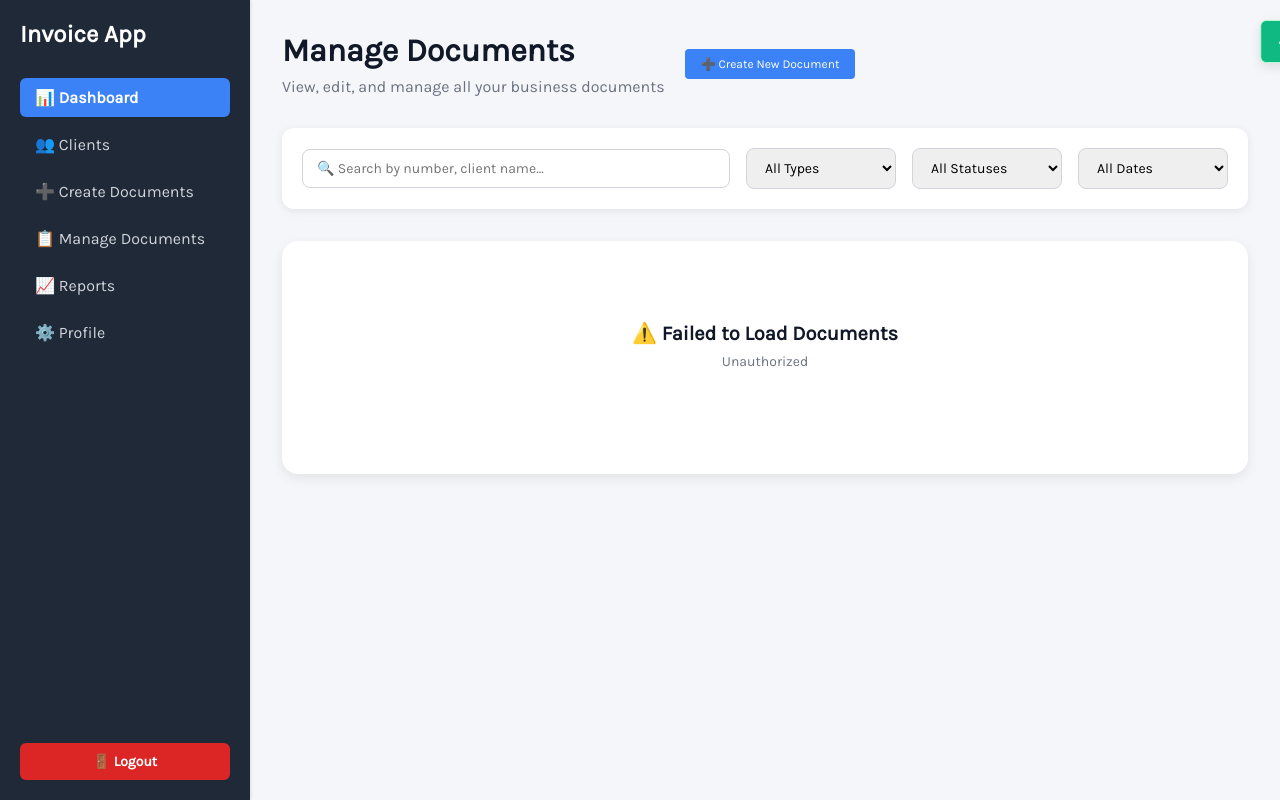
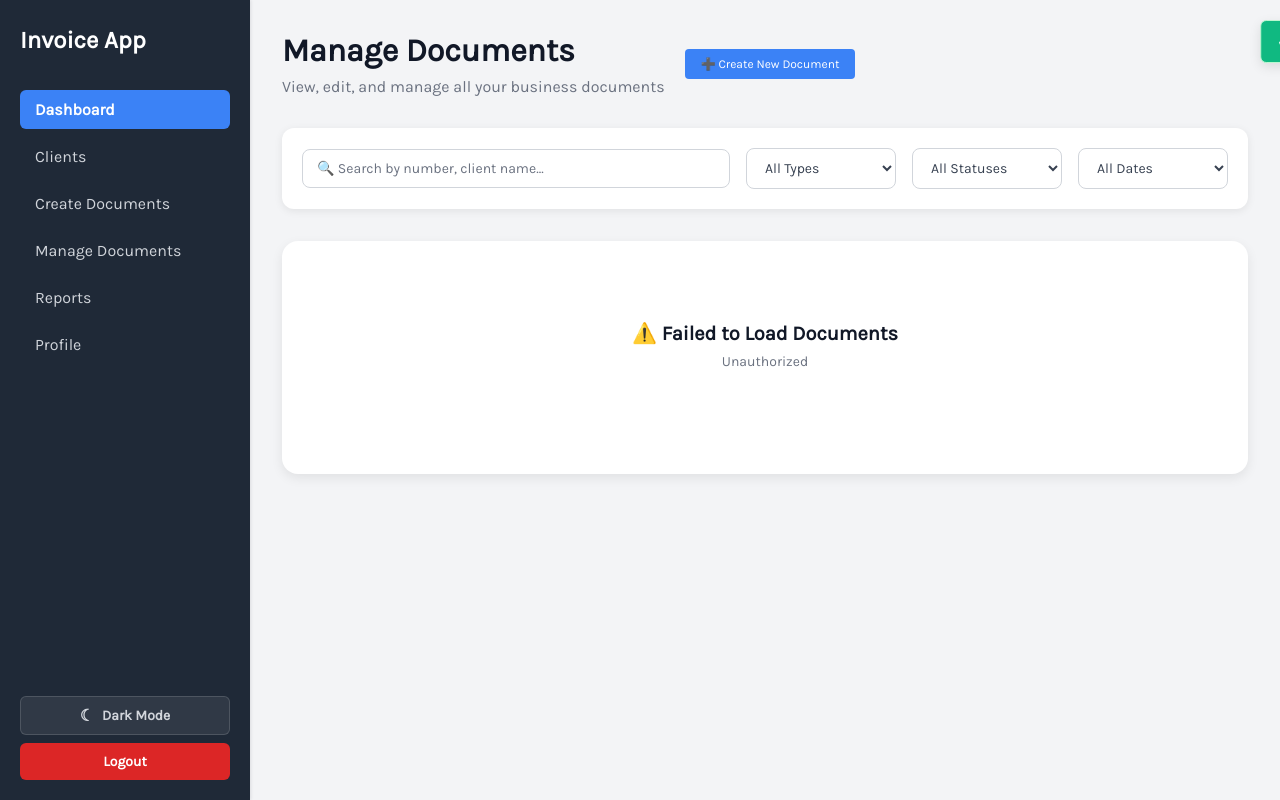
Before and after one commit to HarshSuthar1/invoice-project, a PHP site: page /app/views/manage_invoice.php in a window 1280 px wide. Run offline with PHP 8.4, Linux system fonts and the light colour scheme; some libraries are stand-ins or nearby versions.

Commit message:
Dark mode

```diff
--- a/app/views/clients.php
+++ b/app/views/clients.php
@@ -4,7 +4,7 @@
 <head>
     <meta charset="UTF-8">
     <meta name="viewport" content="width=device-width, initial-scale=1.0">
-    <link rel="stylesheet" href="/Business%20project/assets/css/app.css">
+    <link rel="stylesheet" href="/Business%20project/assets/css/app.css?v=20260328c">
     <title>Client Management</title>
 </head>
 
@@ -152,6 +152,7 @@
     <div class="error-message" id="errorMessage">
         ✗ Something went wrong!
     </div>
+    <script type="module" src="/Business%20project/assets/js/main.js"></script>
     <script type="module" src="/Business%20project/assets/js/pages/clients.js"></script>
 
 </body>
--- a/app/views/create_document.php
+++ b/app/views/create_document.php
@@ -17,7 +17,7 @@ $showImageColumn = in_array($docType, ['quotation', 'bill-no-gst']);
 <head>
     <meta charset="UTF-8">
     <meta name="viewport" content="width=device-width, initial-scale=1.0">
-    <link rel="stylesheet" href="/Business%20project/assets/css/app.css">
+    <link rel="stylesheet" href="/Business%20project/assets/css/app.css?v=20260328c">
     <title>Create <?php echo $docTitle; ?></title>
     <style>
         .section-header-bar {
@@ -828,5 +828,6 @@ async function saveDocument() {
   }
 }
     </script>
+    <script type="module" src="/Business%20project/assets/js/main.js"></script>
 </body>
 </html>
--- a/app/views/create_hub.php
+++ b/app/views/create_hub.php
@@ -3,7 +3,7 @@
 <head>
     <meta charset="UTF-8">
     <meta name="viewport" content="width=device-width, initial-scale=1.0">
-    <link rel="stylesheet" href="/Business%20project/assets/css/app.css">
+    <link rel="stylesheet" href="/Business%20project/assets/css/app.css?v=20260328c">
     <title>Create Documents - Hub</title>
     <style>
         /* Document Type Grid Styles */
@@ -154,5 +154,6 @@
             window.location.href = `/Business%20project/public/index.php?page=create-document&type=${type}`;
         }
     </script>
+    <script type="module" src="/Business%20project/assets/js/main.js"></script>
 </body>
 </html>
--- a/app/views/dashboard.php
+++ b/app/views/dashboard.php
@@ -4,7 +4,7 @@
 <head>
     <meta charset="UTF-8">
     <meta name="viewport" content="width=device-width, initial-scale=1.0">
-    <link rel="stylesheet" href="/Business%20project/assets/css/app.css">
+    <link rel="stylesheet" href="/Business%20project/assets/css/app.css?v=20260328c">
     <title>Dashboard</title>
     <script src="https://cdn.jsdelivr.net/npm/chart.js"></script>
     <script src="https://cdn.jsdelivr.net/npm/chart.js"></script>
--- a/app/views/invoice.php
+++ b/app/views/invoice.php
@@ -4,7 +4,7 @@
 <head>
     <meta charset="UTF-8">
     <meta name="viewport" content="width=device-width, initial-scale=1.0">
-    <link rel="stylesheet" href="/Business%20project/assets/css/app.css">
+    <link rel="stylesheet" href="/Business%20project/assets/css/app.css?v=20260328c">
     <title>Invoice Application</title>
 </head>
 
--- a/app/views/manage_invoice.php
+++ b/app/views/manage_invoice.php
@@ -4,7 +4,7 @@
 <head>
     <meta charset="UTF-8">
     <meta name="viewport" content="width=device-width, initial-scale=1.0">
-    <link rel="stylesheet" href="/Business%20project/assets/css/app.css">
+    <link rel="stylesheet" href="/Business%20project/assets/css/app.css?v=20260328c">
     <title>Manage Documents</title>
     <script src="https://cdnjs.cloudflare.com/ajax/libs/html2pdf.js/0.10.1/html2pdf.bundle.min.js"></script>
     <style>
--- a/app/views/profile.php
+++ b/app/views/profile.php
@@ -4,7 +4,7 @@
 <head>
     <meta charset="UTF-8">
     <meta name="viewport" content="width=device-width, initial-scale=1.0">
-    <link rel="stylesheet" href="/Business%20project/assets/css/app.css">
+    <link rel="stylesheet" href="/Business%20project/assets/css/app.css?v=20260328c">
     <title>Company Profile Settings</title>
 </head>
 
@@ -201,7 +201,7 @@
         ✗ Failed to save settings!
     </div>
 
-
+    <script type="module" src="/Business%20project/assets/js/main.js"></script>
     <script type="module" src="/Business%20project/assets/js/pages/profile.js"></script>
 </body>
 
--- a/app/views/reports.php
+++ b/app/views/reports.php
@@ -4,7 +4,7 @@
 <head>
   <meta charset="UTF-8">
   <meta name="viewport" content="width=device-width, initial-scale=1.0">
-  <link rel="stylesheet" href="/Business%20project/assets/css/app.css">
+  <link rel="stylesheet" href="/Business%20project/assets/css/app.css?v=20260328c">
   <title>Reports - Invoice Management</title>
 </head>
 
@@ -149,6 +149,7 @@
     </div>
   </div>
 
+  <script type="module" src="/Business%20project/assets/js/main.js"></script>
   <script type="module" src="/Business%20project/assets/js/pages/reports.js"></script>
 </body>
 
--- a/assets/css/app.css
+++ b/assets/css/app.css
@@ -3,26 +3,29 @@
 @import url('https://fonts.googleapis.com/css?family=Karla');
 
 /* Base layer - resets, typography, variables */
-@import './base/base_styling.css';
+@import './base/base_styling.css?v=20260328d';
 
 /* Components */
-@import './components/buttons.css';
-@import './components/modal.css';
-@import './components/forms.css';
-@import './components/toasts.css';
-@import './components/utilities.css';
+@import './components/buttons.css?v=20260328c';
+@import './components/modal.css?v=20260328c';
+@import './components/forms.css?v=20260328c';
+@import './components/toasts.css?v=20260328c';
+@import './components/utilities.css?v=20260328c';
 
 /* Layouts (none moved yet) */
 /* @import './layouts/sidebar.css'; */
 
 /* Pages */
-@import './pages/clients.css';
-@import './pages/dashboard.css';
-@import './pages/manage_invoice.css';
-@import './pages/reports.css';
-@import './pages/profile.css';
-@import './pages/login.css';
-@import './pages/signin.css';
-@import './pages/invoice.css';
-@import './pages/create-hub.css';
-@import './pages/create-document.css';
+@import './pages/clients.css?v=20260328c';
+@import './pages/dashboard.css?v=20260328c';
+@import './pages/manage_invoice.css?v=20260328c';
+@import './pages/reports.css?v=20260328c';
+@import './pages/profile.css?v=20260328c';
+@import './pages/login.css?v=20260328c';
+@import './pages/signin.css?v=20260328c';
+@import './pages/invoice.css?v=20260328c';
+@import './pages/create-hub.css?v=20260328c';
+@import './pages/create-document.css?v=20260328c';
+
+/* Theme overrides loaded last so page-level colors use variables */
+@import './base/theme.css?v=20260328d';
--- a/assets/css/base/base_styling.css
+++ b/assets/css/base/base_styling.css
@@ -1,6 +1,71 @@
 /* ============================================================================
    BASE STYLING - Global reset, layout, and theme defaults
    ============================================================================ */
+:root {
+    color-scheme: light;
+    --app-bg: #f3f4f6;
+    --main-content-bg: #f3f4f6;
+    --surface-color: #ffffff;
+    --surface-subtle: #f9fafb;
+    --surface-muted: #eff6ff;
+    --text-primary: #374151;
+    --text-heading: #1f2937;
+    --text-muted: #6b7280;
+    --border-color: #e5e7eb;
+    --border-soft: #f3f4f6;
+    --sidebar-bg: #1f2937;
+    --sidebar-text: #ffffff;
+    --sidebar-link: #d1d5db;
+    --sidebar-hover: #374151;
+    --sidebar-active: #3b82f6;
+    --sidebar-active-text: #ffffff;
+    --sidebar-user-bg: #374151;
+    --user-avatar-bg: #6b7280;
+    --toggle-bg: rgba(255, 255, 255, 0.08);
+    --toggle-hover-bg: rgba(255, 255, 255, 0.16);
+    --toggle-border: rgba(255, 255, 255, 0.14);
+    --toggle-text: #d1d5db;
+    --danger-bg: #dc2626;
+    --danger-hover: #b91c1c;
+    --focus-ring: rgba(59, 130, 246, 0.35);
+    --shadow-sidebar: 1px 0 3px rgba(15, 23, 42, 0.10);
+    --shadow-mobile-sidebar: 0 1px 3px rgba(15, 23, 42, 0.10);
+    --card-shadow: 0 4px 12px rgba(15, 23, 42, 0.08);
+    --table-row-hover: rgba(59, 130, 246, 0.08);
+}
+
+html[data-theme="dark"] {
+    color-scheme: dark;
+    --app-bg: #111827;
+    --main-content-bg: #111827;
+    --surface-color: #1f2937;
+    --surface-subtle: #0f172a;
+    --surface-muted: #111827;
+    --text-primary: #d1d5db;
+    --text-heading: #f9fafb;
+    --text-muted: #9ca3af;
+    --border-color: #374151;
+    --border-soft: #374151;
+    --sidebar-bg: #0f172a;
+    --sidebar-text: #f9fafb;
+    --sidebar-link: #d1d5db;
+    --sidebar-hover: #374151;
+    --sidebar-active: #3b82f6;
+    --sidebar-active-text: #ffffff;
+    --sidebar-user-bg: #111827;
+    --user-avatar-bg: #6b7280;
+    --toggle-bg: rgba(255, 255, 255, 0.08);
+    --toggle-hover-bg: rgba(255, 255, 255, 0.14);
+    --toggle-border: rgba(209, 213, 219, 0.18);
+    --toggle-text: #f9fafb;
+    --danger-bg: #dc2626;
+    --danger-hover: #b91c1c;
+    --focus-ring: rgba(96, 165, 250, 0.35);
+    --shadow-sidebar: 1px 0 3px rgba(0, 0, 0, 0.30);
+    --shadow-mobile-sidebar: 0 1px 3px rgba(0, 0, 0, 0.30);
+    --card-shadow: 0 12px 30px rgba(0, 0, 0, 0.22);
+    --table-row-hover: rgba(59, 130, 246, 0.14);
+}
 
 * {
     margin: 0;
@@ -8,19 +73,22 @@
     box-sizing: border-box;
 }
 
-html, body {
+html,
+body {
     height: 100%;
+    background-color: var(--app-bg);
     width: 100%;
 }
 
 body {
     font-family: 'Karla', sans-serif;
-    background-color: #f3f4f6;
-    background-image: none;
-    color: #374151;
+    background-color: var(--app-bg);
+    color: var(--text-primary);
     display: flex;
     min-height: 100vh;
     overflow-x: hidden;
+    transition: background-color 200ms ease, color 200ms ease;
+
 }
 
 /* ============================================================================
@@ -39,14 +107,23 @@ body {
     position: sticky;
     top: 0;
     overflow-y: auto;
-    box-shadow: 1px 0 3px rgba(0, 0, 0, 0.1);
+    box-shadow: var(--shadow-sidebar);
+    transition: background-color 200ms ease, color 200ms ease;
+}
+
+.sidebar-header {
+    display: flex;
+    align-items: center;
+    justify-content: flex-start;
+    min-height: 40px;
+    margin-bottom: 30px;
 }
 
 .sidebar-header h1 {
     font-size: 24px;
-    font-weight: bold;
-    margin-bottom: 30px;
-    color: white;
+    font-weight: 700;
+    margin: 0;
+    color: var(--sidebar-text);
 }
 
 .sidebar-nav {
@@ -109,19 +187,61 @@ body {
 .user-info .user-name {
     font-size: 14px;
     font-weight: 600;
-    color: white;
+    color: var(--sidebar-text);
     margin: 0;
 }
 
 .user-info .user-email {
     font-size: 12px;
-    color: #d1d5db;
+    color: var(--sidebar-link);
     margin: 0;
 }
 
-.logout-button, .delete-button {
-    background-color: #dc2626;
-    color: white;
+.sidebar-actions {
+    margin-top: auto;
+    display: flex;
+    flex-direction: column;
+    gap: 8px;
+    padding-top: 16px;
+    width: 100%;
+}
+
+.dark-mode-btn {
+    display: flex;
+    align-items: center;
+    justify-content: center;
+    gap: 8px;
+    width: 100%;
+    padding: 10px 16px;
+    margin-bottom: 0;
+    background-color: var(--toggle-bg);
+    color: var(--toggle-text);
+    border: 1px solid var(--toggle-border);
+    border-radius: 6px;
+    cursor: pointer;
+    font-size: 14px;
+    font-weight: 600;
+    transition: background-color 200ms ease, border-color 200ms ease, color 200ms ease, box-shadow 200ms ease;
+}
+
+.dark-mode-btn:hover {
+    background-color: var(--toggle-hover-bg);
+}
+
+.dark-mode-btn:focus-visible {
+    outline: none;
+    box-shadow: 0 0 0 3px var(--focus-ring);
+}
+
+.dark-mode-btn .theme-icon {
+    font-size: 16px;
+    line-height: 1;
+}
+
+.logout-button,
+.delete-button {
+    background-color: var(--danger-bg);
+    color: var(--sidebar-active-text);
     padding: 10px 16px;
     border: none;
     border-radius: 6px;
@@ -146,9 +266,12 @@ body {
     padding: 32px 40px;
     min-width: 0;
     overflow-y: auto;
+    background-color: var(--main-content-bg);
+    color: var(--text-primary);
+    transition: background-color 200ms ease, color 200ms ease;
+    min-height: 100vh;
 }
 
-/* Constrain and center all direct children of main-content */
 .main-content > * {
     max-width: 1200px;
     margin-left: auto;
--- /dev/null
+++ b/assets/css/base/theme.css
@@ -0,0 +1,197 @@
+/* ============================================================================
+   THEME OVERRIDES - Loaded after page CSS so variables win everywhere
+   ============================================================================ */
+
+.main-content {
+    background-color: var(--main-content-bg) !important;
+    color: var(--text-primary) !important;
+}
+
+.page-header h1,
+.page-header h2,
+.page-title-section h2,
+.section-header-bar h2,
+.header h1,
+.company-preview,
+.document-number,
+.client-name,
+.detail-group .value,
+.client-details h4,
+.detail-value,
+.kpi-value,
+.amount,
+.stat-value,
+.summary-item span:last-child,
+.summary-total span,
+.modal-header h3 {
+    color: var(--text-heading);
+}
+
+.page-header p,
+.page-title-section p,
+.header p,
+.document-card p,
+.kpi-label,
+.kpi-subtitle,
+.loading-state,
+.empty-state p,
+.card-info-row,
+.detail-label,
+.loading,
+.help-text,
+.company-details,
+.summary-item span:first-child,
+.stat-title,
+.stat-trend span,
+.client-details p,
+.client-info p,
+.close-button {
+    color: var(--text-muted);
+}
+
+.client-card,
+.invoice-card,
+.settings-card,
+.section,
+.section-card,
+.stat-card,
+.kpi-card,
+.filter-bar,
+.document-card,
+.empty-state,
+.modal-content,
+.detail-group,
+.summary-section,
+.preview-content,
+.client-detail-card,
+.import-section,
+.image-paste-box,
+.btn-back {
+    background-color: var(--surface-color);
+    border-color: var(--border-color);
+    color: var(--text-primary);
+    box-shadow: var(--card-shadow);
+}
+
+.invoice-table,
+.client-table,
+.items-table,
+table {
+    background-color: var(--surface-color);
+    color: var(--text-primary);
+    border-color: var(--border-color);
+}
+
+.invoice-table thead,
+.client-table thead,
+.items-table thead,
+table thead {
+    background-color: var(--surface-subtle);
+    border-color: var(--border-color);
+}
+
+.invoice-table th,
+.client-table th,
+.items-table th,
+table th {
+    color: var(--text-muted);
+    border-color: var(--border-color);
+}
+
+.invoice-table td,
+.client-table td,
+.items-table td,
+table td {
+    color: var(--text-primary);
+    border-color: var(--border-soft);
+}
+
+.invoice-table tbody tr,
+.client-table tbody tr,
+.items-table tbody tr,
+table tbody tr,
+.detail-row,
+.modal-header,
+.modal-buttons {
+    border-color: var(--border-soft);
+}
+
+.invoice-table tbody tr:hover,
+.client-table tbody tr:hover,
+.items-table tbody tr:hover,
+table tbody tr:hover {
+    background-color: var(--table-row-hover);
+}
+
+.form-group input,
+.form-group select,
+.form-group textarea,
+.filter-bar input,
+.filter-bar select,
+.modal-form .form-group input,
+.modal-form .form-group textarea,
+.search-box,
+.filter-section input,
+.filter-section select {
+    background-color: var(--surface-color);
+    color: var(--text-primary);
+    border-color: var(--border-color);
+}
+
+.form-group input::placeholder,
+.form-group textarea::placeholder,
+.filter-bar input::placeholder,
+.search-box::placeholder {
+    color: var(--text-muted);
+}
+
+.close-button:hover {
+    background-color: var(--surface-subtle);
+    color: var(--text-primary);
+}
+
+.modal-button.cancel {
+    background-color: var(--surface-color);
+    color: var(--text-primary);
+    border-color: var(--border-color);
+}
+
+.modal-button.cancel:hover {
+    background-color: var(--surface-subtle);
+}
+
+html[data-theme="dark"] .image-help {
+    background-color: var(--surface-muted);
+    border-left-color: var(--sidebar-active);
+}
+
+html[data-theme="dark"] .image-help p {
+    color: var(--text-primary);
+}
+
+.stat-card,
+.section-card,
+.dashboard-grid .stat-card {
+    background-color: var(--surface-color) !important;
+    color: var(--text-primary) !important;
+    border-color: var(--border-color) !important;
+}
+
+.stat-value,
+.stat-title {
+    color: var(--text-heading) !important;
+}
+
+.stat-trend span {
+    color: var(--text-muted) !important;
+}
+
+.invoice-table thead th {
+    color: var(--text-muted) !important;
+    border-color: var(--border-color) !important;
+}
+
+.invoice-table tbody td {
+    color: var(--text-primary) !important;
+    border-color: var(--border-soft) !important;
+}
--- a/assets/css/pages/dashboard.css
+++ b/assets/css/pages/dashboard.css
@@ -4,7 +4,8 @@
 
 .main-content {
     padding: 32px;
-    background: #f5f6fa;
+    background: var(--surface-subtle);
+    color: var(--text-primary);
     min-height: 100vh;
 }
 
--- /dev/null
+++ b/assets/js/core/theme.js
@@ -0,0 +1,69 @@
+const THEME_STORAGE_KEY = 'theme';
+const LIGHT_THEME = 'light';
+const DARK_THEME = 'dark';
+
+const getStoredTheme = () => {
+    try {
+        const savedTheme = window.localStorage.getItem(THEME_STORAGE_KEY);
+        return savedTheme === DARK_THEME ? DARK_THEME : LIGHT_THEME;
+    } catch (error) {
+        return LIGHT_THEME;
+    }
+};
+
+const getNextTheme = (currentTheme) => (
+    currentTheme === DARK_THEME ? LIGHT_THEME : DARK_THEME
+);
+
+const updateToggleButton = (theme) => {
+    const toggleButton = document.getElementById('darkModeToggle');
+    const icon = document.getElementById('darkModeIcon');
+    const label = document.getElementById('darkModeLabel');
+    const isDark = theme === DARK_THEME;
+
+    if (!toggleButton) {
+        return;
+    }
+
+    toggleButton.setAttribute('aria-pressed', String(isDark));
+    toggleButton.setAttribute(
+        'aria-label',
+        isDark ? 'Switch to light mode' : 'Switch to dark mode'
+    );
+    toggleButton.setAttribute(
+        'title',
+        isDark ? 'Switch to light mode' : 'Switch to dark mode'
+    );
+
+    if (icon) {
+        icon.textContent = isDark ? '\u2600' : '\u263E';
+    }
+
+    if (label) {
+        label.textContent = isDark ? 'Light Mode' : 'Dark Mode';
+    }
+};
+
+const applyTheme = (theme) => {
+    const resolvedTheme = theme === DARK_THEME ? DARK_THEME : LIGHT_THEME;
+
+    document.documentElement.setAttribute('data-theme', resolvedTheme);
+    updateToggleButton(resolvedTheme);
+};
+
+export const initTheme = () => {
+    applyTheme(getStoredTheme());
+};
+
+export const toggleTheme = () => {
+    const currentTheme = document.documentElement.getAttribute('data-theme') || LIGHT_THEME;
+    const nextTheme = getNextTheme(currentTheme);
+
+    applyTheme(nextTheme);
+
+    try {
+        window.localStorage.setItem(THEME_STORAGE_KEY, nextTheme);
+    } catch (error) {
+        /* Ignore storage failures and keep the current page state. */
+    }
+};
--- a/assets/js/main.js
+++ b/assets/js/main.js
@@ -1,7 +1,21 @@
 /*
 main.js
 Global UI behavior shared across all pages
-Note: Modal closing functionality is now handled in ui.js
 */
+import { initTheme, toggleTheme } from './core/theme.js';
 
-console.log('[main.js] Loaded - Global event handlers initialized');
+const initializeApp = () => {
+    initTheme();
+
+    const darkModeToggle = document.getElementById('darkModeToggle');
+
+    if (darkModeToggle) {
+        darkModeToggle.addEventListener('click', toggleTheme);
+    }
+};
+
+if (document.readyState === 'loading') {
+    document.addEventListener('DOMContentLoaded', initializeApp, { once: true });
+} else {
+    initializeApp();
+}
--- a/includes/sidebar.php
+++ b/includes/sidebar.php
@@ -12,48 +12,52 @@ $current = $_GET['page'] ?? 'dashboard';
             <li>
                 <a href="/Business%20project/public/index.php?page=dashboard"
                     class="<?= $current === 'dashboard' ? 'active' : '' ?>">
-                   📊 Dashboard
+                    Dashboard
                 </a>
             </li>
 
             <li>
                 <a href="/Business%20project/public/index.php?page=clients"
                     class="<?= $current === 'clients' ? 'active' : '' ?>">
-                   👥 Clients
+                    Clients
                 </a>
             </li>
 
             <li>
                 <a href="/Business%20project/public/index.php?page=create-hub"
                     class="<?= in_array($current, ['create-hub', 'create-document', 'invoice']) ? 'active' : '' ?>">
-                   ➕ Create Documents
+                    Create Documents
                 </a>
             </li>
 
             <li>
                 <a href="/Business%20project/public/index.php?page=manage-invoice"
                     class="<?= in_array($current, ['manage-invoice', 'manage-documents']) ? 'active' : '' ?>">
-                   📋 Manage Documents
+                    Manage Documents
                 </a>
             </li>
 
             <li>
                 <a href="/Business%20project/public/index.php?page=reports"
                     class="<?= $current === 'reports' ? 'active' : '' ?>">
-                   📈 Reports
+                    Reports
                 </a>
             </li>
 
             <li>
                 <a href="/Business%20project/public/index.php?page=profile"
                     class="<?= $current === 'profile' ? 'active' : '' ?>">
-                   ⚙️ Profile
+                    Profile
                 </a>
             </li>
         </ul>
     </nav>
 
-    <form method="post" action="/Business%20project/api/auth/logout.php">
-        <button type="submit" class="logout-button">🚪 Logout</button>
+    <form method="post" action="/Business%20project/api/auth/logout.php" class="sidebar-actions">
+        <button type="button" id="darkModeToggle" class="dark-mode-btn" aria-pressed="false">
+            <span id="darkModeIcon" class="theme-icon" aria-hidden="true">&#9790;</span>
+            <span id="darkModeLabel">Dark Mode</span>
+        </button>
+        <button type="submit" class="logout-button">Logout</button>
     </form>
 </div>
```
Also changed, not shown: other parts of assets/css/base/base_styling.css (+16 -19 lines), other parts of assets/css/pages/dashboard.css (+17 -12 lines), invoice_system_fixed.sql (line endings or trailing spaces). Lines whose indentation alone changed are shown as unchanged.
